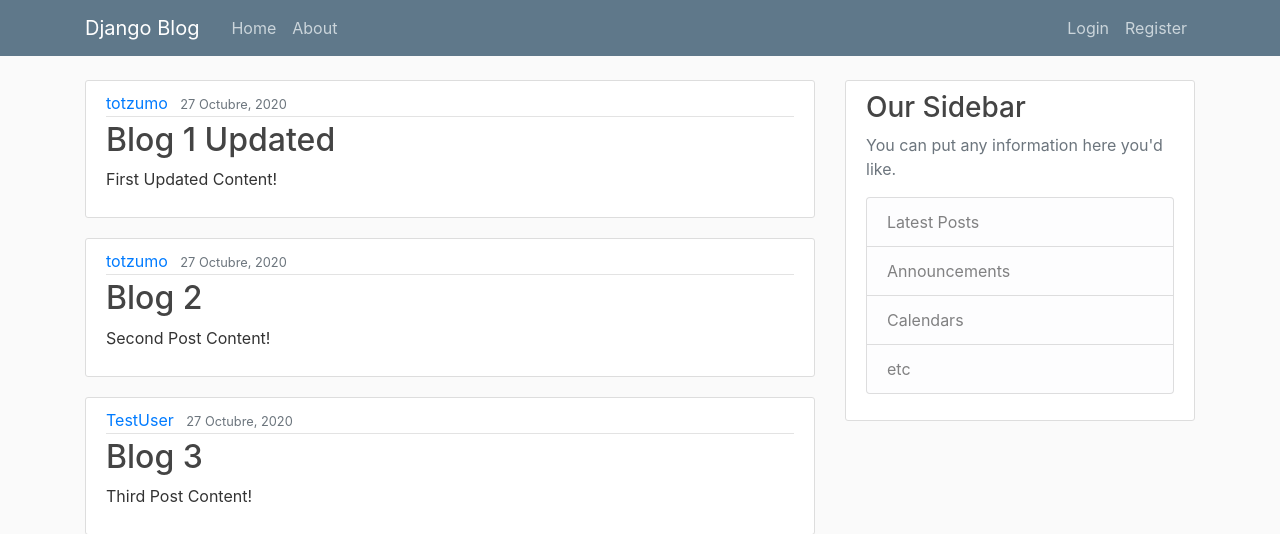
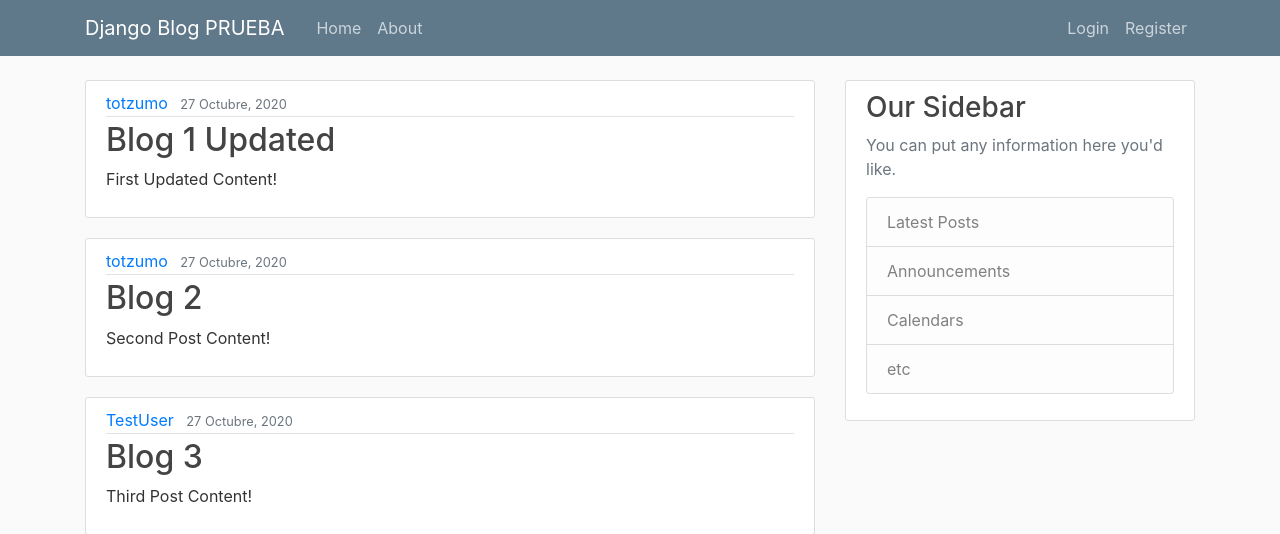
Before and after one commit to totzumo97/proyectoEvaluacion2, a Django app: page / in a window 1280 px wide. Shown: the top 534 px of the page. Run offline with Django 3.2, Linux system fonts and the light colour scheme; data comes from the database, SQL or seed files in the repository; some libraries are stand-ins or nearby versions.

Commit message:
Prueba de cambio

```diff
--- a/blog/templates/blog/base.html
+++ b/blog/templates/blog/base.html
@@ -24,7 +24,7 @@
     <header class="site-header">
         <nav class="navbar navbar-expand-md navbar-dark bg-steel fixed-top">
             <div class="container">
-                <a class="navbar-brand mr-4" href="/">Django Blog</a>
+                <a class="navbar-brand mr-4" href="/">Django Blog PRUEBA</a>
                 <button class="navbar-toggler" type="button" data-toggle="collapse" data-target="#navbarToggle"
                     aria-controls="navbarToggle" aria-expanded="false" aria-label="Toggle navigation">
                     <span class="navbar-toggler-icon"></span>
```
